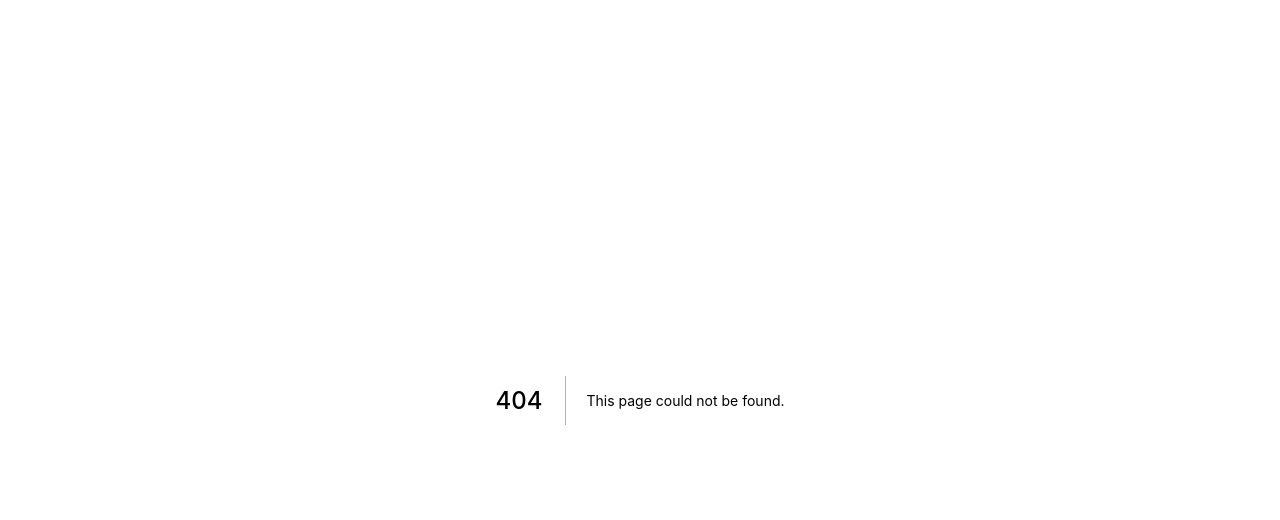
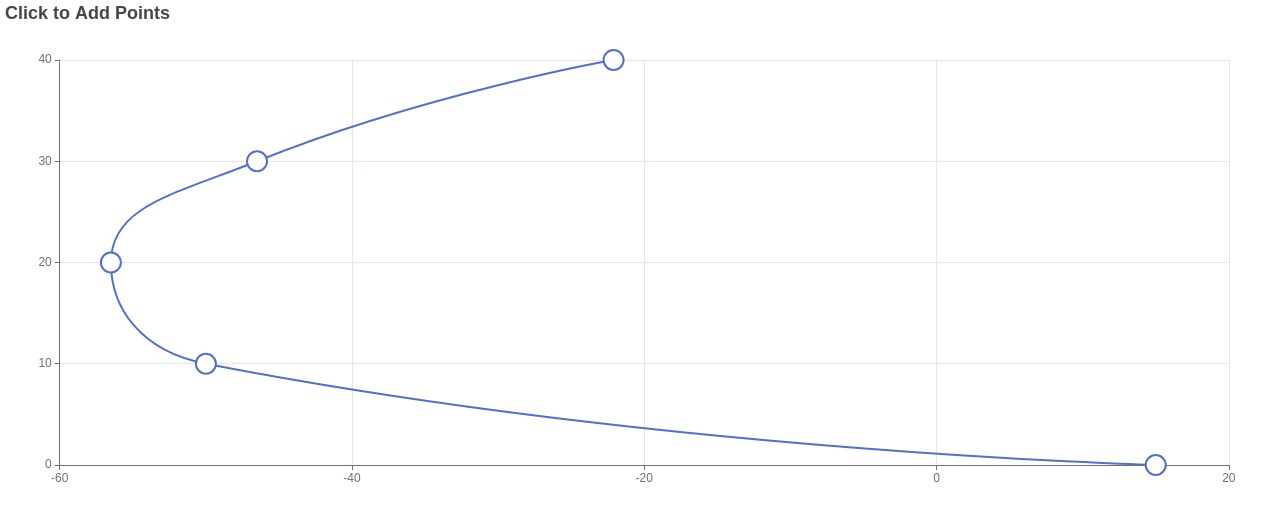
Before and after one commit to hbarve1/charts-and-graphs, a Next.js app: page /echarts/line/click-to-add-points in a window 1280 px wide. Before the commit this address had no page. Shown: the top 520 px of the page. Built offline with nearby package versions, Linux system fonts and the light colour scheme.

Commit message:
echarts/line/click-to-add-points

```diff
--- /dev/null
+++ b/pages/echarts/line/click-to-add-points.js
@@ -0,0 +1,96 @@
+/** @format */
+
+import ReactECharts from "../../../components/echarts/ReactECharts";
+
+const symbolSize = 20;
+const data = [
+  [15, 0],
+  [-50, 10],
+  [-56.5, 20],
+  [-46.5, 30],
+  [-22.1, 40],
+];
+const option = {
+  title: {
+    text: "Click to Add Points",
+  },
+  tooltip: {
+    formatter: function (params) {
+      var data = params.data || [0, 0];
+      return data[0].toFixed(2) + ", " + data[1].toFixed(2);
+    },
+  },
+  grid: {
+    left: "3%",
+    right: "4%",
+    bottom: "3%",
+    containLabel: true,
+  },
+  xAxis: {
+    min: -60,
+    max: 20,
+    type: "value",
+    axisLine: { onZero: false },
+  },
+  yAxis: {
+    min: 0,
+    max: 40,
+    type: "value",
+    axisLine: { onZero: false },
+  },
+  series: [
+    {
+      id: "a",
+      type: "line",
+      smooth: true,
+      symbolSize: symbolSize,
+      data: data,
+    },
+  ],
+};
+
+// NOTE: check this implementation for performance optimisation
+const events = {
+  click: (params, chart) => {
+    const pointInPixel = [params.offsetX, params.offsetY];
+    const pointInGrid = chart.convertFromPixel("grid", pointInPixel);
+
+    if (chart.containPixel("grid", pointInPixel)) {
+      data.push(pointInGrid);
+
+      chart.setOption({
+        series: [
+          {
+            id: "a",
+            data: data,
+          },
+        ],
+      });
+    }
+  },
+  mousemove: (params, chart) => {
+    const pointInPixel = [params.offsetX, params.offsetY];
+
+    const zr = chart.getZr();
+
+    zr.setCursorStyle(
+      chart.containPixel("grid", pointInPixel) ? "copy" : "default"
+    );
+  },
+};
+
+const Echarts = () => {
+  return (
+    <div>
+      <ReactECharts
+        option={option}
+        style={{
+          height: "500px",
+        }}
+        zRenderEvents={events}
+      />
+    </div>
+  );
+};
+
+export default Echarts;
```
